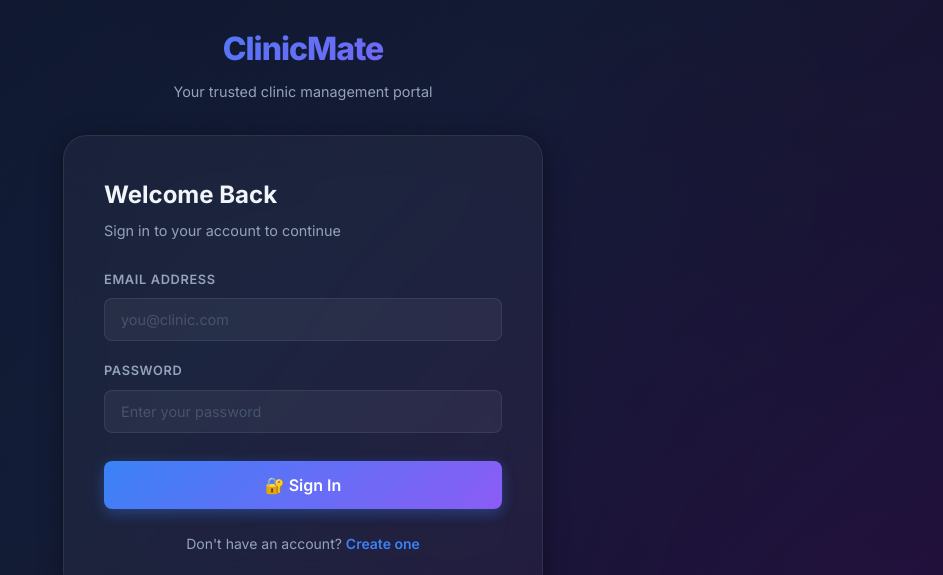
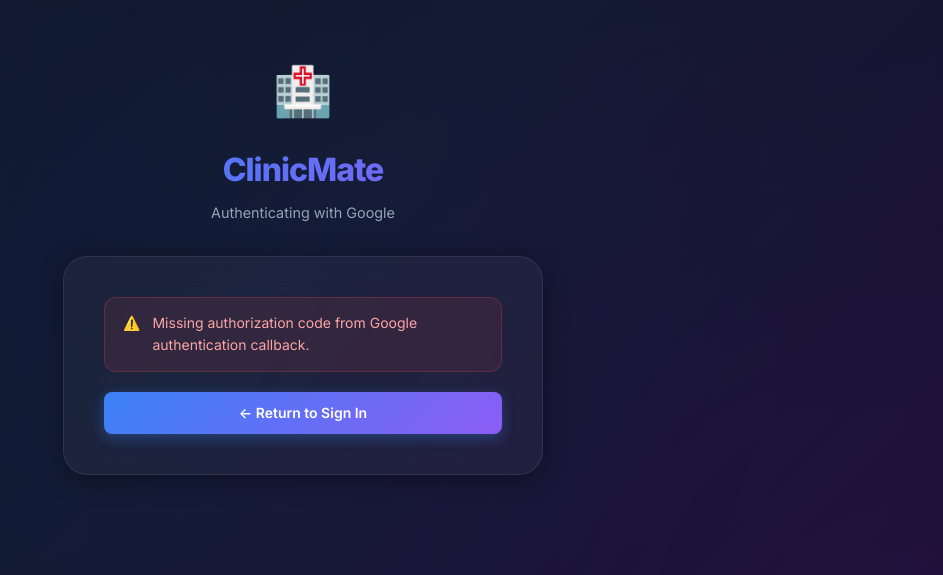
Before and after one commit to SLIIT-Y4-ORG/SSD-SE4030-ASSIGNMENT, a React (Vite) app in the folder frontendClinic/: page /auth/callback in a window 1280 px wide. Before the commit this address led to /login. Shown: the part 135-710 px from the top of the page, without its empty margins (337-1280 px from the left). Built offline with nearby package versions, Linux system fonts and the light colour scheme; no server answers.

Commit message:
Feat(frontend): Add OAuth 2.0 authorization code callback handler and route

```diff
--- a/frontendClinic/src/App.jsx
+++ b/frontendClinic/src/App.jsx
@@ -20,6 +20,7 @@
 import PatientProfilePage from './pages/patient/PatientProfilePage'
 import PatientsPage from './pages/patient/PatientsPage'
 import UsersPage from './pages/admin/UsersPage'
+import OAuthCallbackPage from './pages/OAuthCallbackPage'
 
 function Layout({ children }) {
     return (
@@ -39,6 +40,7 @@
                         {/* Public routes */}
                         <Route path="/login" element={<LoginPage />} />
                         <Route path="/register" element={<RegisterPage />} />
+                        <Route path="/auth/callback" element={<OAuthCallbackPage />} />
 
                         {/* Protected routes - Doctor Service*/}
                         <Route path="/dashboard" element={<ProtectedRoute><Layout><DashboardPage /></Layout></ProtectedRoute> }/>
--- /dev/null
+++ b/frontendClinic/src/pages/OAuthCallbackPage.jsx
@@ -0,0 +1,100 @@
+import { useEffect, useState, useRef } from 'react'
+import { useNavigate, useSearchParams, Link } from 'react-router-dom'
+import { useAuth } from '../context/AuthContext'
+import { useToast } from '../components/Toast'
+
+export default function OAuthCallbackPage() {
+    const [searchParams] = useSearchParams()
+    const navigate = useNavigate()
+    const { loginWithGoogle } = useAuth()
+    const toast = useToast()
+
+    const [error, setError] = useState('')
+    const [processing, setProcessing] = useState(true)
+    const processedRef = useRef(false)
+
+    useEffect(() => {
+        if (processedRef.current) return
+        processedRef.current = true
+
+        const code = searchParams.get('code')
+        const state = searchParams.get('state')
+        const errorParam = searchParams.get('error')
+
+        if (errorParam) {
+            setProcessing(false)
+            setError(`Google sign-in was cancelled or denied: ${errorParam}`)
+            return
+        }
+
+        if (!code) {
+            setProcessing(false)
+            setError('Missing authorization code from Google authentication callback.')
+            return
+        }
+
+        // Verify CSRF state token against sessionStorage if present
+        const savedState = sessionStorage.getItem('oauth_state')
+        if (savedState && state && savedState !== state) {
+            setProcessing(false)
+            setError('Security validation failed: state parameter mismatch. Please try signing in again.')
+            sessionStorage.removeItem('oauth_state')
+            return
+        }
+        sessionStorage.removeItem('oauth_state')
+
+        const completeLogin = async () => {
+            try {
+                // Exact redirect URI used during initial authorization request
+                const redirectUri = window.location.origin + '/auth/callback'
+                const user = await loginWithGoogle(code, redirectUri)
+                toast(`Welcome, ${(user.name || user.email).split(' ')[0]}! Signed in with Google 🎉`, 'success')
+                navigate('/dashboard', { replace: true })
+            } catch (err) {
+                const msg = err?.response?.data?.error || err?.response?.data?.message || err.message || 'Google sign-in failed. Please try again.'
+                setError(msg)
+            } finally {
+                setProcessing(false)
+            }
+        }
+
+        completeLogin()
+    }, [searchParams, loginWithGoogle, navigate, toast])
+
+    return (
+        <div className="auth-page">
+            <div className="auth-container">
+                <div className="auth-logo">
+                    <span className="auth-logo-icon">🏥</span>
+                    <div className="auth-logo-title">ClinicMate</div>
+                    <div className="auth-logo-subtitle">Authenticating with Google</div>
+                </div>
+
+                <div className="form-card fade-in" style={{ textAlign: 'center' }}>
+                    {processing && (
+                        <div className="spinner-wrapper" style={{ padding: '20px 0' }}>
+                            <div className="spinner" />
+                            <h2 style={{ fontSize: '1.25rem', marginTop: '16px', fontWeight: 600 }}>
+                                Completing Google Sign-In...
+                            </h2>
+                            <p style={{ color: 'var(--text-secondary)', fontSize: '0.9rem', marginTop: '8px' }}>
+                                Verifying your OpenID credentials and issuing a secure session.
+                            </p>
+                        </div>
+                    )}
+
+                    {error && (
+                        <div>
+                            <div className="alert alert-error" style={{ textAlign: 'left', marginBottom: '20px' }}>
+                                <span>⚠️</span> {error}
+                            </div>
+                            <Link to="/login" className="btn btn-primary btn-full">
+                                ← Return to Sign In
+                            </Link>
+                        </div>
+                    )}
+                </div>
+            </div>
+        </div>
+    )
+}
```
